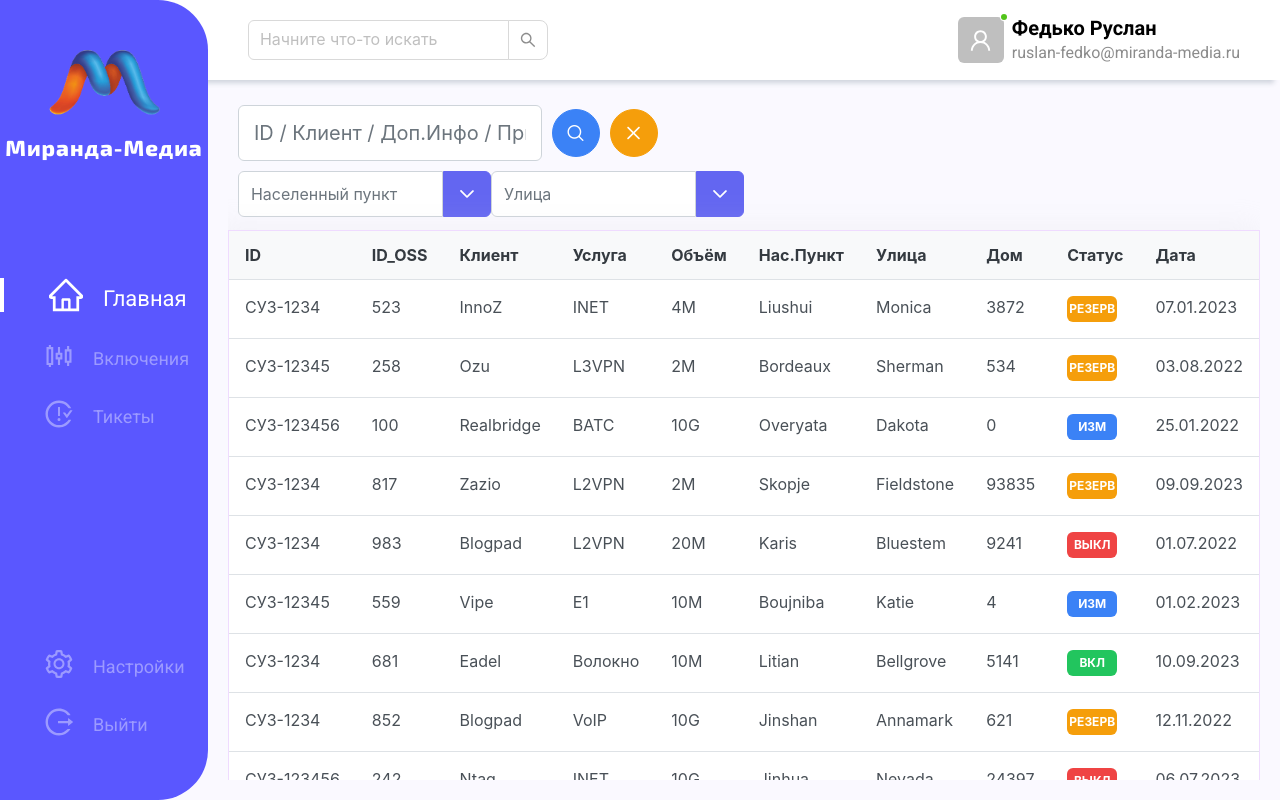
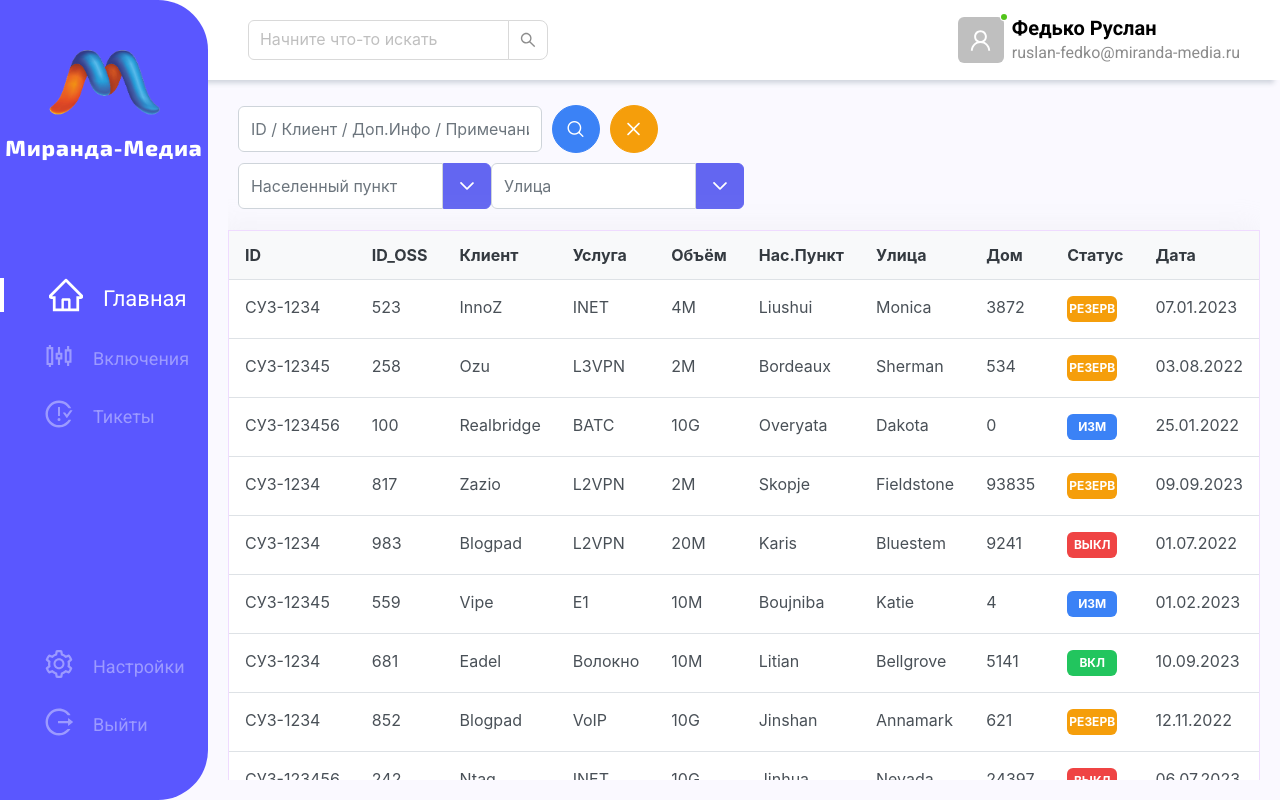
Before and after one commit to rfdt/design-mm-ttm, a React (Create React App) app: page / in a window 1280 px wide. Built offline with nearby package versions, Linux system fonts and the light colour scheme.

Commit message:
Some Resize

```diff
--- a/src/Pages/Channels/СhannelsFilters/ChannelsFilters.js
+++ b/src/Pages/Channels/СhannelsFilters/ChannelsFilters.js
@@ -46,7 +46,7 @@ function ChannelsFilters(props) {
             <div className="ChannelsFilters__Base">
                 <div className="ChannelsFilters__AdditionalSearch">
                     <InputText type="text"
-                               className="p-inputtext-lg ChannelsFilters__AdditionalSearch-Input"
+                               className=" ChannelsFilters__AdditionalSearch-Input"
                                placeholder="ID / Клиент / Доп.Инфо / Примечание" />
                     <Button icon="pi pi-search"
                             className={'ChannelsFilters__AdditionalSearch-SearchBtn'}  rounded severity="info"/>
```
Also changed, not shown: src/Pages/Channels/ChannelsTable/ChannelsTable.js (line endings or trailing spaces), src/Pages/Channels/СhannelsFilters/ChannelsFilters.css (line endings or trailing spaces).
